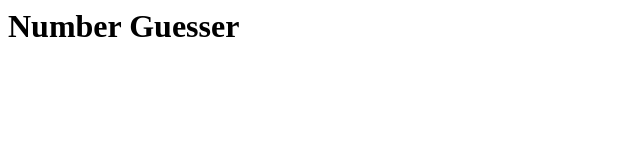
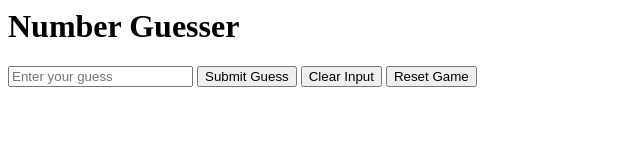
Before and after one commit to jplao/number_guesser, a plain HTML site: page index.html in a window 1280 px wide. Shown: the whole page, without its empty margins (0-640 px from the left). Drawn offline with Linux system fonts and the light colour scheme.

Commit message:
adds input field and buttons into index.html for zero state

```diff
--- a/index.html
+++ b/index.html
@@ -1 +1,5 @@
 <h1>Number Guesser </h1>
+<input id='guess' type='number' placeholder='Enter your guess'>
+<button onclick="submitGuess()">Submit Guess</button>
+<button onclick="clearInput()">Clear Input</button>
+<button onclick="resetGame()">Reset Game</button>
```
